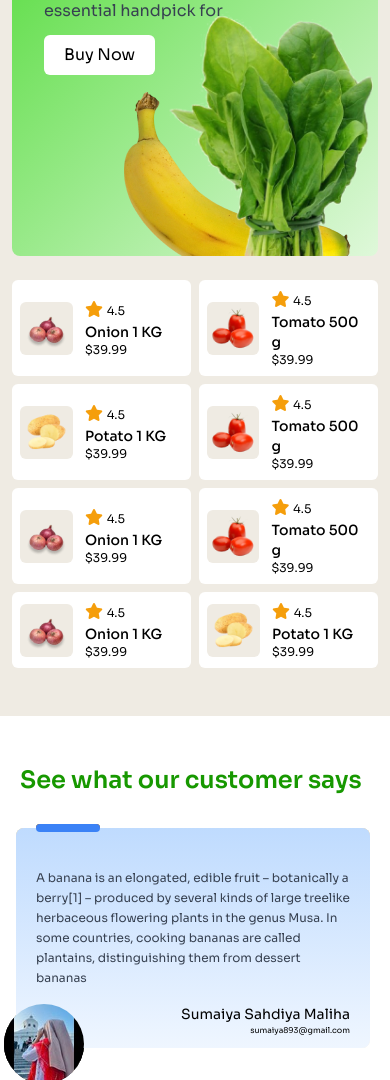
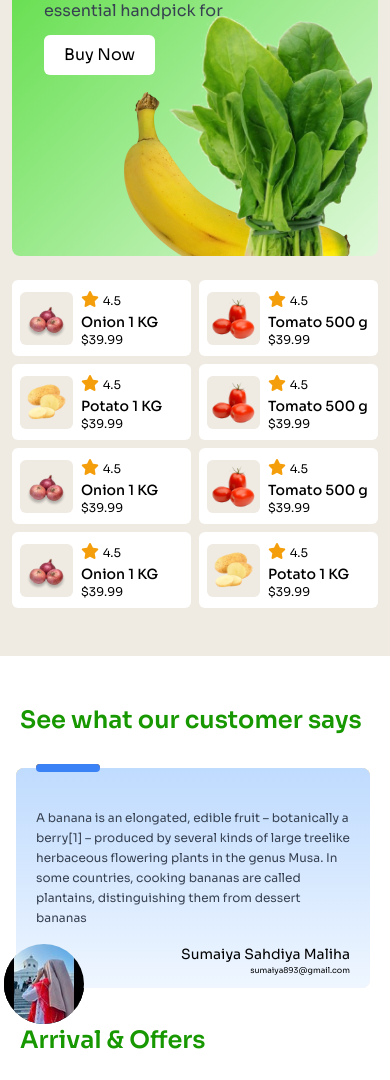
Before and after one commit to asadullahhhhh/Assignment-3, a website: page index.html in a window 390 px wide. Shown: the part 2517-3597 px from the top of the page. Drawn offline with nearby package versions, Linux system fonts and the light colour scheme; files that its build step writes are made by us from their sources.

Commit message:
fix the issues

```diff
--- a/index.html
+++ b/index.html
@@ -117,7 +117,7 @@
                      <!-- vagitable card -->
                       <div class="grid grid-cols-2 gap-2 mt-6 lg:mt-0 lg:grid-cols-3 flex-1 lg:gap-6">
                         <!-- card 1 -->
-                        <div class="flex gap-3 items-center bg-white rounded-md p-2 lg:gap-5 lg:pl-5 cursor-pointer hover:scale-105 transition-all duration-200">
+                        <div class="flex gap-2 items-center bg-white rounded-md p-2 lg:gap-5 lg:pl-5 cursor-pointer hover:scale-105 transition-all duration-200">
                            <div class="bg-servicebg rounded-md w-[53px] h-[53px] lg:w-[70px] lg:h-[70px]">
                               <img class="translate-y-2" src="c2-assets/onion.png" alt="">
                            </div>
@@ -128,7 +128,7 @@
                            </div>
                         </div>
                         <!-- card 2 -->
-                        <div class="flex gap-3 items-center bg-white rounded-md p-2 lg:gap-5 lg:pl-5 cursor-pointer hover:scale-105 transition-all duration-200">
+                        <div class="flex gap-2 items-center bg-white rounded-md p-2 lg:gap-5 lg:pl-5 cursor-pointer hover:scale-105 transition-all duration-200">
                            <div class="bg-servicebg rounded-md py-[2px] w-[53px] h-[53px] lg:w-[70px] lg:h-[70px]">
                               <img src="c2-assets/tomato.png" alt="">
                            </div>
@@ -139,7 +139,7 @@
                            </div>
                         </div>
                         <!-- card 3 -->
-                        <div class="flex gap-3 items-center bg-white rounded-md p-2 lg:gap-5 lg:pl-5 cursor-pointer hover:scale-105 transition-all duration-200">
+                        <div class="flex gap-2 items-center bg-white rounded-md p-2 lg:gap-5 lg:pl-5 cursor-pointer hover:scale-105 transition-all duration-200">
                            <div class="bg-servicebg rounded-md w-[53px] h-[53px] lg:w-[70px] lg:h-[70px]">
                               <img src="c2-assets/potato.png" alt="">
                            </div>
@@ -150,7 +150,7 @@
                            </div>
                         </div>
                         <!-- card 4 -->
-                        <div class="flex gap-3 items-center bg-white rounded-md p-2 lg:gap-5 lg:pl-5 cursor-pointer hover:scale-105 transition-all duration-200">
+                        <div class="flex gap-2 items-center bg-white rounded-md p-2 lg:gap-5 lg:pl-5 cursor-pointer hover:scale-105 transition-all duration-200">
                            <div class="bg-servicebg rounded-md py-[2px] w-[53px] h-[53px] lg:w-[70px] lg:h-[70px]">
                               <img src="c2-assets/tomato.png" alt="">
                            </div>
@@ -161,7 +161,7 @@
                            </div>
                         </div>
                         <!-- card 5 -->
-                        <div class="flex gap-3 items-center bg-white rounded-md p-2 lg:gap-5 lg:pl-5 cursor-pointer hover:scale-105 transition-all duration-200">
+                        <div class="flex gap-2 items-center bg-white rounded-md p-2 lg:gap-5 lg:pl-5 cursor-pointer hover:scale-105 transition-all duration-200">
                            <div class="bg-servicebg rounded-md w-[53px] h-[53px] lg:w-[70px] lg:h-[70px]">
                               <img class="translate-y-2" src="c2-assets/onion.png" alt="">
                            </div>
@@ -172,7 +172,7 @@
                            </div>
                         </div>
                         <!-- card 6 -->
-                        <div class="flex gap-3 items-center bg-white rounded-md p-2 lg:gap-5 lg:pl-5 cursor-pointer hover:scale-105 transition-all duration-200">
+                        <div class="flex gap-2 items-center bg-white rounded-md p-2 lg:gap-5 lg:pl-5 cursor-pointer hover:scale-105 transition-all duration-200">
                            <div class="bg-servicebg rounded-md py-[2px] w-[53px] h-[53px] lg:w-[70px] lg:h-[70px]">
                               <img src="c2-assets/tomato.png" alt="">
                            </div>
@@ -183,7 +183,7 @@
                            </div>
                         </div>
                         <!-- card 7 -->
-                        <div class="flex gap-3 items-center bg-white rounded-md p-2 lg:gap-5 lg:pl-5 cursor-pointer hover:scale-105 transition-all duration-200">
+                        <div class="flex gap-2 items-center bg-white rounded-md p-2 lg:gap-5 lg:pl-5 cursor-pointer hover:scale-105 transition-all duration-200">
                            <div class="bg-servicebg rounded-md w-[53px] h-[53px] lg:w-[70px] lg:h-[70px]">
                               <img class="translate-y-2" src="c2-assets/onion.png" alt="">
                            </div>
@@ -194,7 +194,7 @@
                            </div>
                         </div>
                         <!-- card 8 -->
-                        <div class="flex gap-3 items-center bg-white rounded-md p-2 lg:gap-5 lg:pl-5 cursor-pointer hover:scale-105 transition-all duration-200">
+                        <div class="flex gap-2 items-center bg-white rounded-md p-2 lg:gap-5 lg:pl-5 cursor-pointer hover:scale-105 transition-all duration-200">
                            <div class="bg-servicebg rounded-md w-[53px] h-[53px] lg:w-[70px] lg:h-[70px]">
                               <img src="c2-assets/potato.png" alt="">
                            </div>
```
